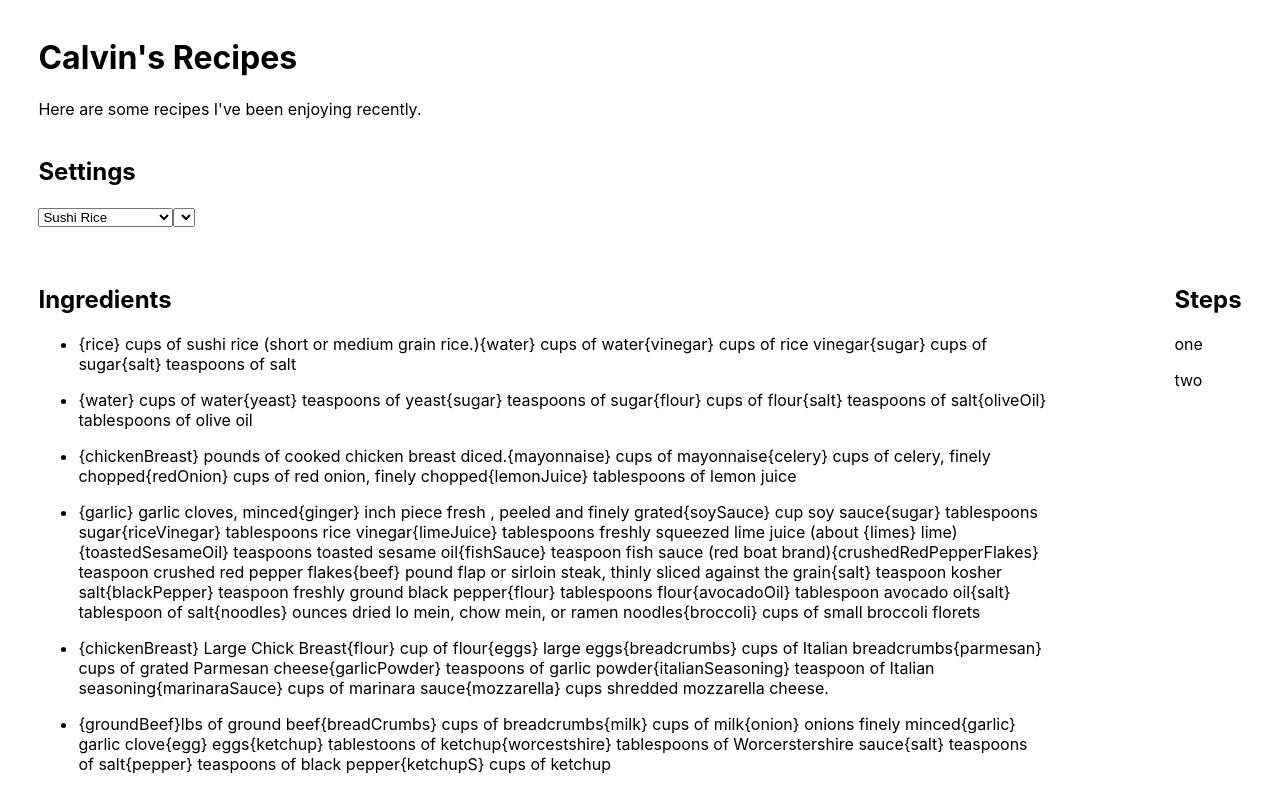
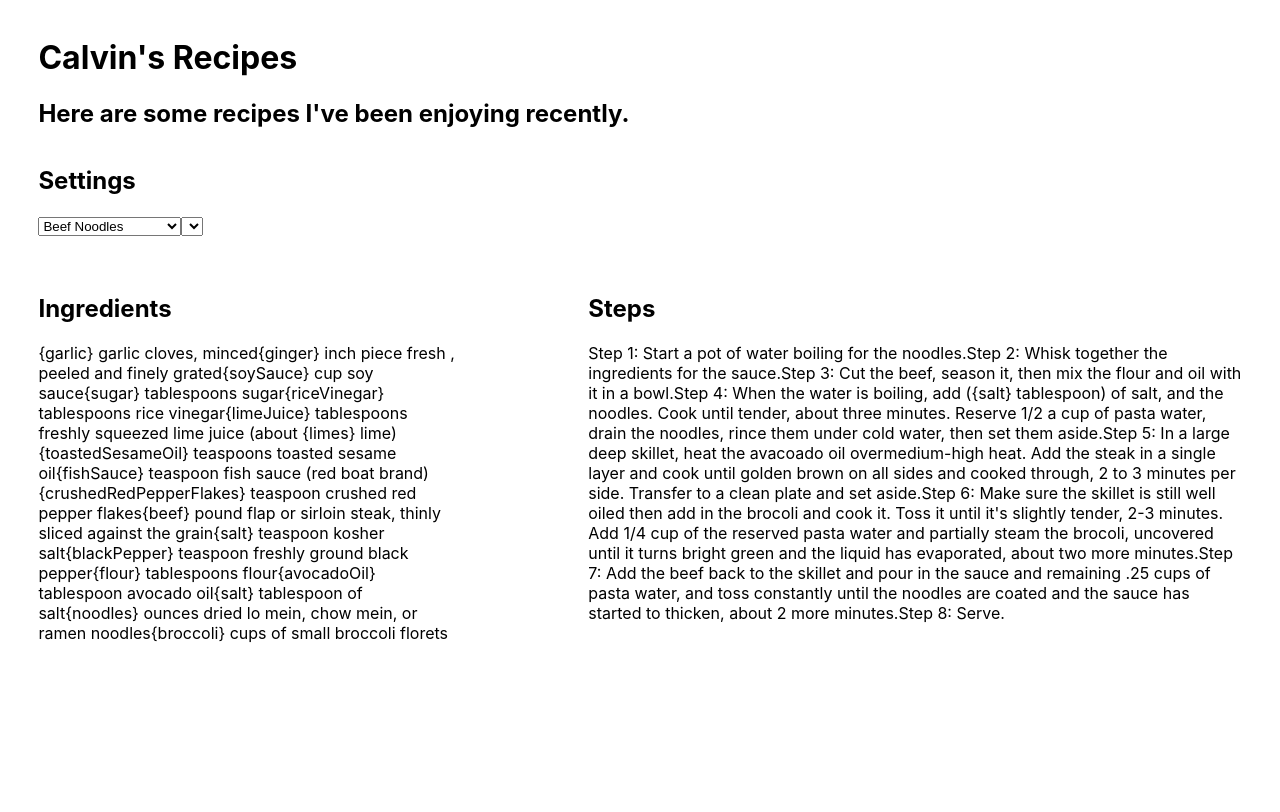
Before and after one commit to CalvinGaiennie/recipes-React, a React (Create React App) app: page / in a window 1280 px wide. Shown: the top 812 px of the page. Built offline with nearby package versions, Linux system fonts and the light colour scheme.

Commit message:
Moved the state up

```diff
--- a/src/App.js
+++ b/src/App.js
@@ -1,8 +1,17 @@
+import { useState } from "react";
 import "./App.css";
+import { click } from "@testing-library/user-event/dist/click";
+const recipeNames = [
+  { title: "Sushi Rice", key: "SushiRice" },
+  { title: "Pita Bread", key: "PitaBread" },
+  { title: "Chicken Salad", key: "ChickenSalad" },
+  { title: "Beef Noodles", key: "BeefNoodles" },
+  { title: "Chicken Parmesean", key: "ChickenParmesean" },
+  { title: "Meatloaf", key: "Meatloaf" },
+];
 
-const recipeNames = [];
-const recipeData = [
-  {
+const recipeData = {
+  SushiRice: {
     title: "Sushi Rice",
     ingredients: [
       `{rice} cups of sushi rice (short or medium grain rice.)`,
@@ -26,7 +35,7 @@ const recipeData = [
       salt: 0.5,
     },
   },
-  {
+  PitaBread: {
     title: "Pita Bread",
     ingredients: [
       `{water} cups of water`,
@@ -52,8 +61,7 @@ const recipeData = [
       oliveOil: 0.5,
     },
   },
-
-  {
+  ChickenSalad: {
     title: "Chicken Salad",
     ingredients: [
       `{chickenBreast} pounds of cooked chicken breast diced.`,
@@ -77,7 +85,7 @@ const recipeData = [
       lemonJuice: 0.75,
     },
   },
-  {
+  BeefNoodles: {
     title: "Beef Noodles",
     ingredients: [
       `{garlic} garlic cloves, minced`,
@@ -129,7 +137,7 @@ const recipeData = [
       broccoli: 0.75,
     },
   },
-  {
+  ChickenParmesean: {
     title: "Chicken Parmesan",
     ingredients: [
       `{chickenBreast} Large Chick Breast`,
@@ -163,7 +171,7 @@ const recipeData = [
       mozzarella: 1.5,
     },
   },
-  {
+  Meatloaf: {
     title: ["Meatloaf"],
     ingredients: [
       "{groundBeef}lbs of ground beef",
@@ -201,13 +209,17 @@ const recipeData = [
       ketchupS: 0.25,
     },
   },
-];
+};
 function App() {
+  const [selectedRecipe, setSelectedRecipe] = useState("Beef Noodles");
   return (
     <div>
       <Header />
-      <Settings />
-      <Body />
+      <Settings
+        selectedRecipe={selectedRecipe}
+        onSetSelectedRecipe={setSelectedRecipe}
+      />
+      <Body selectedRecipe={selectedRecipe} />
     </div>
   );
 }
@@ -216,18 +228,21 @@ function Header() {
   return (
     <div className="header margin">
       <h1>Calvin's Recipes</h1>
-      <p>Here are some recipes I've been enjoying recently.</p>
+      <h2>Here are some recipes I've been enjoying recently.</h2>
     </div>
   );
 }
 
-function Settings() {
-  const recipes = recipeData;
+function Settings({ selectedRecipe, onSetSelectedRecipe }) {
+  const recipes = recipeNames;
   return (
     <div className="margin">
       <h2>Settings</h2>
       <div>
-        <select>
+        <select
+          value={selectedRecipe}
+          onChange={(e) => onSetSelectedRecipe(e.target.value)}
+        >
           {recipes.map((recipe) => (
             <RecipeOptions recipeObj={recipe} key={recipe.title} />
           ))}
@@ -239,46 +254,38 @@ function Settings() {
     </div>
   );
 }
-function Body() {
+function Body({ selectedRecipe }) {
+  const recipeObjects = recipeData;
+  const object = selectedRecipe.replace(/\s+/g, "");
+  const currentObject = recipeObjects[object];
   return (
-    <div className="recipe-body margin">
-      <Ingredients />
-      <Steps />
+    <div>
+      <div className="recipe-body margin">
+        <Ingredients currentObject={currentObject} />
+        <Steps currentObject={currentObject} />
+      </div>
     </div>
   );
 }
-function Ingredients() {
-  const recipes = recipeData;
+function Ingredients({ currentObject }) {
   return (
     <div className="body-parts">
       <h2>Ingredients</h2>
-      <ul>
-        {recipes.map((recipe) => (
-          <Ingredient recipeObj={recipe} key={recipe.title} />
-        ))}
-      </ul>
-    </div>
-  );
-}
-function Ingredient({ recipeObj }) {
-  return (
-    <li>
-      <p>{recipeObj.ingredients}</p>
-      {/* I need to figure out how to ge this to be the current recipe */}
-    </li>
-  );
-}
-function RecipeOptions({ recipeObj }) {
-  return <option value={recipeObj.title}>{recipeObj.title}</option>;
-}
-function Steps() {
-  return (
-    <div className="steps body-parts">
-      <h2>Steps</h2>
-      <p>one</p>
-      <p>two</p>
+      <p>{currentObject.ingredients}</p>
     </div>
   );
 }
 
+function Steps({ currentObject }) {
+  return (
+    <div className="steps body-parts">
+      <h2>Steps</h2>
+      <p>{currentObject.steps}</p>
+    </div>
+  );
+}
+
+function RecipeOptions({ recipeObj }) {
+  return <option value={recipeObj.title}>{recipeObj.title}</option>;
+}
 export default App;
```
